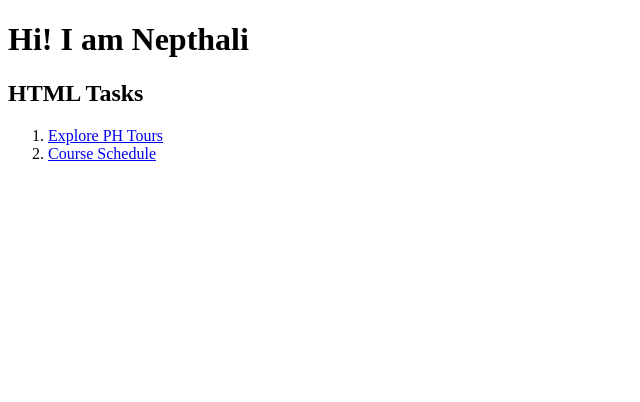
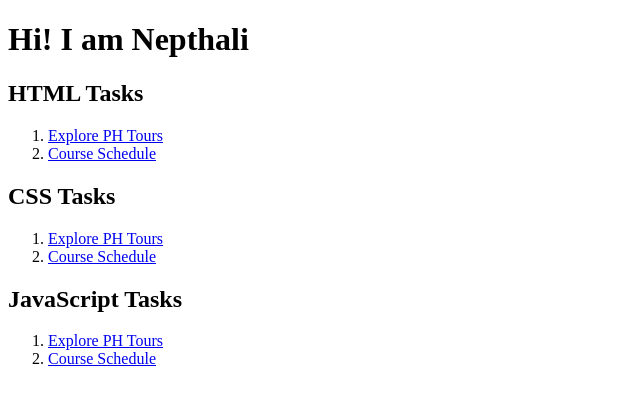
Before and after one commit to dngnpthli/dngnpthli.github.io, a plain HTML site: page index.html in a window 1280 px wide. Shown: the whole page, without its empty margins (0-640 px from the left). Drawn offline with Linux system fonts and the light colour scheme.

Commit message:
Update index.html

```diff
--- a/index.html
+++ b/index.html
@@ -13,5 +13,17 @@
         <li><a href="./SollanoExplorePHTours.html">Explore PH Tours</a></li>
         <li><a href="./SollanoCourseSchedule.html">Course Schedule</a></li>
     </ol>
+
+    <h2>CSS Tasks</h2>
+    <ol>
+        <li><a href="./SollanoExplorePHTours.html">Explore PH Tours</a></li>
+        <li><a href="./SollanoCourseSchedule.html">Course Schedule</a></li>
+    </ol>
+
+    <h2>JavaScript Tasks</h2>
+    <ol>
+        <li><a href="./SollanoExplorePHTours.html">Explore PH Tours</a></li>
+        <li><a href="./SollanoCourseSchedule.html">Course Schedule</a></li>
+    </ol>
 </body>
 </html>
```
